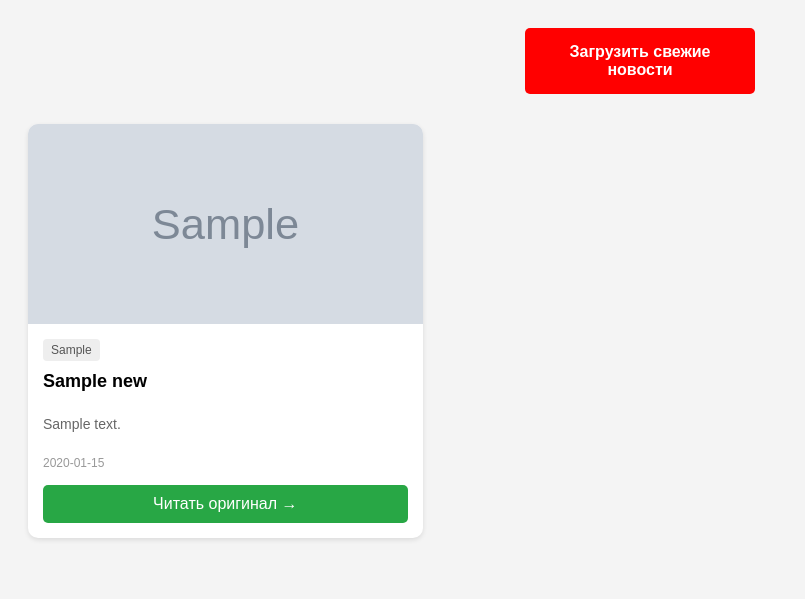
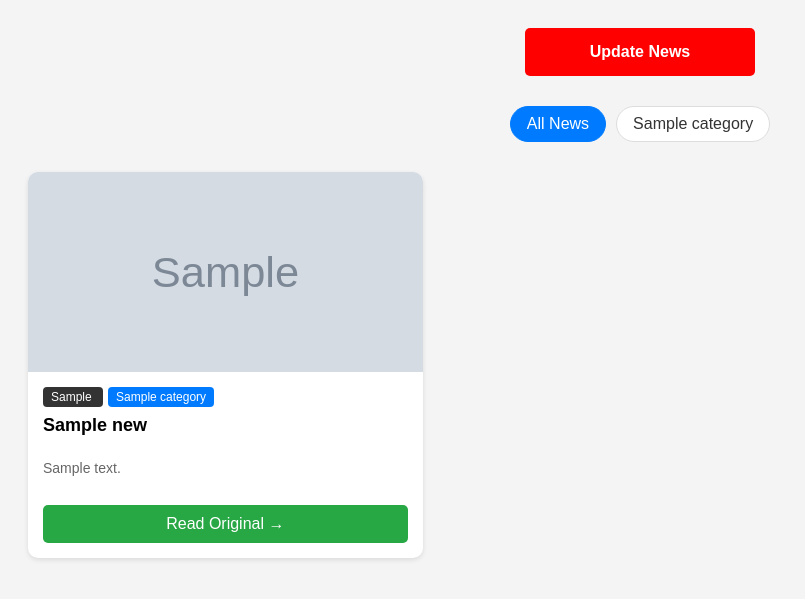
Before and after one commit to Rusl-dev-rytir/tech-news-aggregator, a Django app: page / in a window 1280 px wide. Shown: the top 599 px of the page, without its empty margins (0-805 px from the left). Run offline with Django 5.2, Linux system fonts and the light colour scheme; tables that the repository leaves empty hold one stand-in row (values such as "Sample post"); grey boxes marked "Sample" are stand-in pictures.

Commit message:
New update

```diff
--- a/news/models.py
+++ b/news/models.py
@@ -1,12 +1,28 @@
 from django.db import models
 
+
+class Category(models.Model):
+    name = models.CharField(max_length=100)
+
+    class Meta:
+        verbose_name_plural = "Categories"
+
+    def __str__(self):
+        return self.name
+
+
 class News(models.Model):
-    source = models.CharField(max_length=100)      # Откуда новость (CNN, Lenta, Habr)
-    title = models.CharField(max_length=200)       # Заголовок
-    link = models.URLField(unique=True)            # Ссылка (unique=True, чтобы не было дублей)
-    pub_date = models.CharField(max_length=100)    # Дата
-    image_url = models.URLField(blank=True, null=True) # Ссылка на картинку (может быть пустой)
-    description = models.TextField(blank=True)     # Краткое описание (TextField - для длинного текста)
+    category = models.ForeignKey(Category, on_delete=models.SET_NULL, null=True, blank=True)
+
+    source = models.CharField(max_length=100)
+    title = models.CharField(max_length=200)
+    link = models.URLField(unique=True)
+    pub_date = models.CharField(max_length=100)
+    image_url = models.URLField(blank=True, null=True)
+    description = models.TextField(blank=True)
+
+    class Meta:
+        verbose_name_plural = "News"
 
     def __str__(self):
         return f"{self.source}: {self.title}"
--- a/news/templates/index.html
+++ b/news/templates/index.html
@@ -1,8 +1,8 @@
 <!DOCTYPE html>
-<html lang="ru">
+<html lang="en">
 <head>
     <meta charset="UTF-8">
-    <title>Мой Агрегатор Новостей</title>
+    <title>My</title>
     <style>
         body { font-family: sans-serif; background-color: #f4f4f4; padding: 20px; }
 
@@ -39,34 +39,90 @@
             display: block; margin-top: 15px; background: #28a745; color: white;
             text-align: center; padding: 10px; text-decoration: none; border-radius: 5px;
         }
+        .category-menu {
+            display: flex;
+            justify-content: center;
+            gap: 10px;
+            margin-bottom: 30px;
+            flex-wrap: wrap; /* Чтобы кнопки переносились на моб. телефоне */
+        }
+        .cat-btn {
+            padding: 8px 16px;
+            background: white;
+            border: 1px solid #ddd;
+            border-radius: 20px; /* Круглые края */
+            text-decoration: none;
+            color: #333;
+            transition: 0.3s;
+        }
+        .cat-btn:hover {
+            background: #007bff;
+            color: white;
+            border-color: #007bff;
+        }
+        .cat-btn.active {
+            background-color: #007bff;
+            color: white;
+            border-color: #007bff;
+        }
     </style>
 </head>
 <body>
 
-    <a href="/parse/" class="refresh-btn">Загрузить свежие новости</a>
+    <a href="/parse/" class="refresh-btn">Update News</a>
+
+   <div class="category-menu">
+
+        <a href="/" class="cat-btn {% if not selected_category %}active{% endif %}">
+            All News
+        </a>
+
+        {% for cat in categories %}
+            <a href="/?category={{ cat.name }}"
+               class="cat-btn {% if cat.name == selected_category %}active{% endif %}">
+               {{ cat.name }}
+            </a>
+        {% endfor %}
+    </div>
 
     <div class="news-grid">
-        {% for item in news %}
+        {% for item in news_list %}
         <div class="card">
+
             {% if item.image_url %}
              <div style="height: 200px; overflow: hidden; background: #f0f0f0;">
-                <img src="{{ item.image_url }}" alt="News Image" style="width: 100%; height: 100%; object-fit: cover;">
+                <img src="{{ item.image_url }}"
+                     alt="News Image"
+                     style="width: 100%; height: 100%; object-fit: cover;"
+                     onerror="this.style.display='none'; this.parentElement.style.height='10px'; this.parentElement.style.background='#ddd';">
              </div>
             {% else %}
             <div style="height: 10px; background: #ddd;"></div>
             {% endif %}
 
             <div class="card-body">
-                <span class="source-tag">{{ item.source }}</span>
+                <div style="margin-bottom: 10px;">
+                    <span class="source-tag" style="background: #333; color: white; padding: 3px 8px; border-radius: 4px; font-size: 12px;">
+                        {{ item.source }}
+                    </span>
+
+                   {% if item.category %}
+                        <a href="/?category={{ item.category.name }}"
+                           style="text-decoration: none;">
+                            <span style="background: #007bff; color: white; padding: 3px 8px; border-radius: 4px; font-size: 12px; margin-left: 5px;">
+                                {{ item.category.name }}
+                            </span>
+                        </a>
+                   {% endif %}
+                </div>
+
                 <h3>{{ item.title }}</h3>
 
-                <p>{{ item.description|striptags|truncatewords:30 }}</p>
+                <p>{{ item.description|striptags|truncatewords:20 }}</p>
 
-                <div class="date">{{ item.pub_date }}</div>
-                <a href="{{ item.link }}" target="_blank" class="btn">Читать оригинал →</a>
-            </div>
-        </div>
-        {% endfor %}
+                <a href="{{ item.link }}" target="_blank" class="btn">Read Original →</a>
+
+            </div> </div> {% endfor %}
     </div>
 
 </body>
--- a/news/views.py
+++ b/news/views.py
@@ -1,21 +1,18 @@
 from django.shortcuts import render, redirect
 from django.http import HttpResponse
-from .models import News
+from .models import News, Category
 from bs4 import BeautifulSoup
 import feedparser
 
 rss_links = [
-    ("The Verge", "https://www.theverge.com/rss/index.xml"),
-    ("TechCrunch", "https://techcrunch.com/feed/"),
-    ("Wired", "https://www.wired.com/feed/rss"),
-    ("BBC Tech", "http://feeds.bbci.co.uk/news/technology/rss.xml"),
-    ("Habr (IT)", "https://habr.com/ru/rss/all/all/"),
+    ("The Verge", "https://www.theverge.com/rss/index.xml", "Tech"),
+    ("Wired", "https://www.wired.com/feed/rss", "Tech"),
+    ("BBC World", "http://feeds.bbci.co.uk/news/world/rss.xml", "World"),
+    ("CNN Business", "http://rss.cnn.com/rss/money_latest.rss", "Business"),
+    ("Python.org", "https://www.python.org/channews.xml", "Coding"),
 ]
 
-
-# --- Улучшенная функция-детектив ---
 def get_image(entry):
-    # Уровень 1. Проверяем стандартные RSS-карманы (как раньше)
     if 'media_content' in entry and len(entry.media_content) > 0:
         if 'url' in entry.media_content[0]:
             return entry.media_content[0]['url']
@@ -29,42 +26,34 @@ def get_image(entry):
             if link.get('type') in ['image/jpeg', 'image/png']:
                 return link.get('href', '')
 
-    # --- Уровень 2. Рентген (НОВОЕ!) ---
-    # Если в карманах пусто, ищем внутри текста статьи.
-
-    # 1. Берем текст описания (он может быть в 'summary' или 'description')
     content_html = entry.get('summary', '') or entry.get('description', '')
 
-    # 2. Если текст есть, натравливаем на него BeautifulSoup
     if content_html:
-        # "Свари мне суп из этого HTML"
         soup = BeautifulSoup(content_html, 'html.parser')
 
-        # "Найди мне первый попавшийся тег <img>"
         img_tag = soup.find('img')
 
-        # Если тег найден И у него есть ссылка (src)
         if img_tag and img_tag.get('src'):
-            return img_tag['src']  # Возвращаем эту ссылку!
+            return img_tag['src']
 
-    # --- Уровень 3. Капитуляция ---
-    # Если вообще ничего не помогло, возвращаем None (пустоту),
-    # а не уродливую заглушку.
     return None
 
 
 def run_parser(request):
     total_added = 0
 
-    for source_name, url in rss_links:
-        print(f"Скачиваю: {source_name}...")
+    for source_name, url, category_name in rss_links:
+        print(f"Scanning: {source_name} [{category_name}]...")
         feed = feedparser.parse(url)
+
+        category_obj, created = Category.objects.get_or_create(name=category_name)
 
         for entry in feed.entries:
             if News.objects.filter(link=entry.link).exists():
                 continue
 
             News.objects.create(
+                category=category_obj,
                 source=source_name,
                 title=entry.title,
                 link=entry.link,
@@ -74,9 +63,21 @@ def run_parser(request):
             )
             total_added += 1
 
-    return HttpResponse(
-        f"<h1> Готово!</h1><p>Добавлено новых статей: {total_added}</p><a href='/'>Вернуться на главную</a>")
+    return HttpResponse(f"Done! Added {total_added} articles. <a href='/'>Go Home</a>")
 
 def index(request):
+    filter_category = request.GET.get('category')
+
     news_list = News.objects.all().order_by('-id')
-    return render(request, 'index.html', {'news': news_list})
+
+    if filter_category:
+        news_list = news_list.filter(category__name=filter_category)
+
+    categories = Category.objects.all()
+
+    context = {
+        'news_list': news_list,
+        'categories': categories,
+        'selected_category': filter_category
+    }
+    return render(request, 'index.html', context)
```
Also changed, not shown: news/admin.py (+14 -2 lines), news/migrations/0004_category_news_category.py (added).
